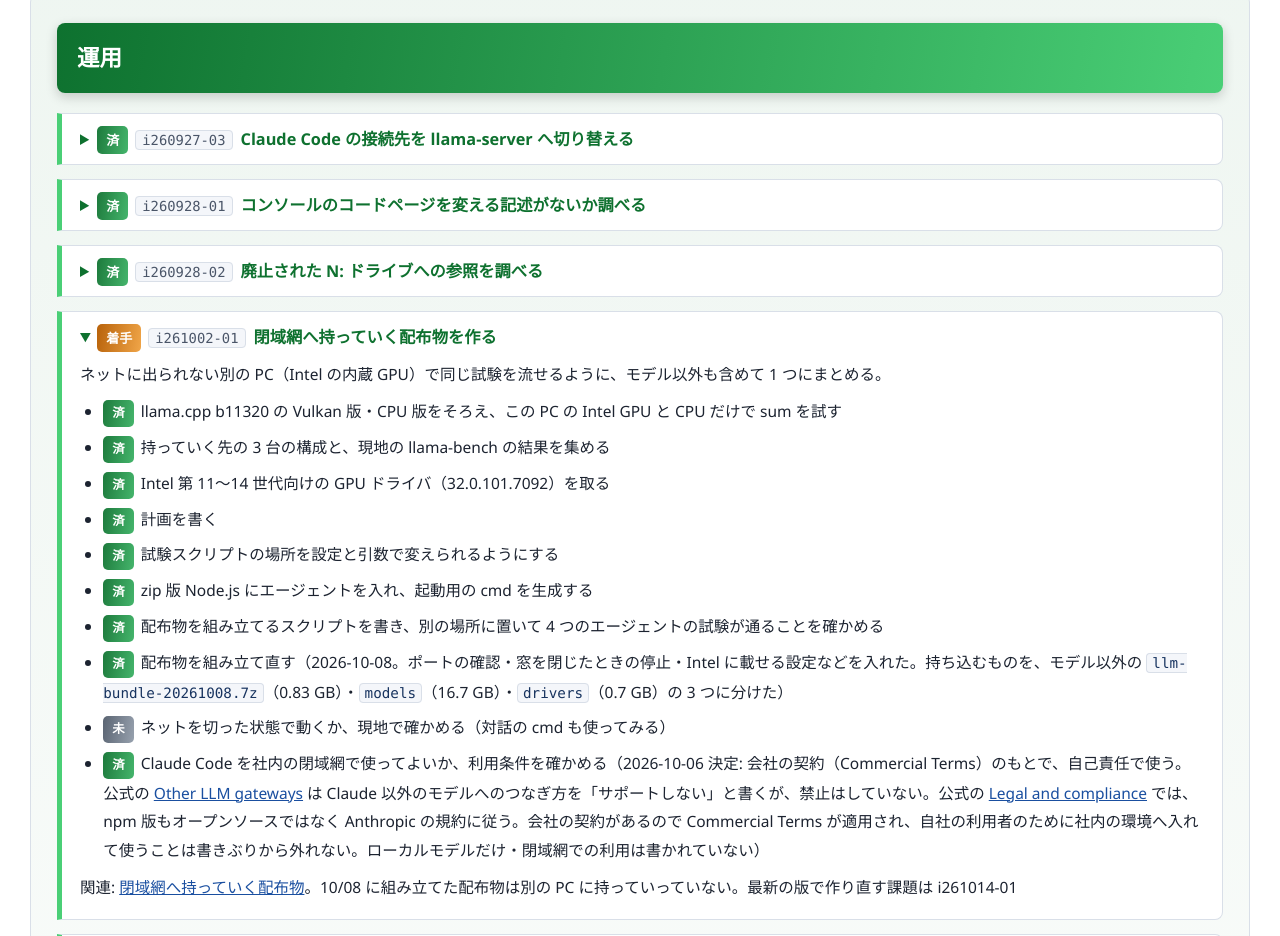
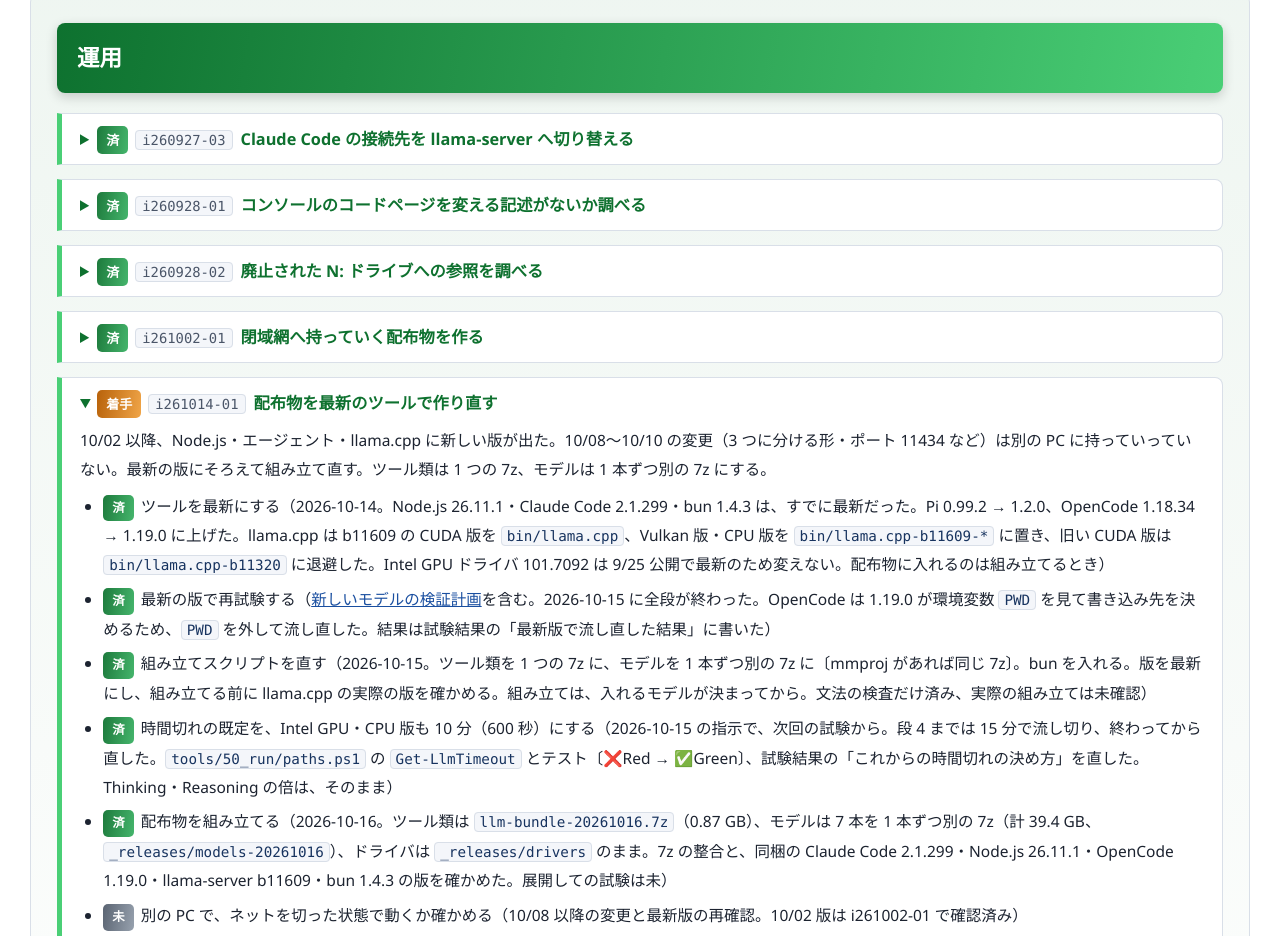
Before and after one commit to LightSpeedC/20260824-local-llm-llama-cp, a plain HTML site: page notes/40_issues/issues.html in a window 1280 px wide. Shown: the part 1308-2244 px from the top of the page. Drawn offline with Linux system fonts and the light colour scheme.

Commit message:
再試験と配布物の組み立ての結果、ドライバ更新後の動作を記録に反映する
Co-Authored-By: Claude Opus 5.5 <noreply@anthropic.com>

```diff
--- a/notes/40_issues/issues.html
+++ b/notes/40_issues/issues.html
@@ -188,7 +188,7 @@ footer{
 	<div class="inner">
 		<h1>課題一覧 — ローカルLLM 実行環境</h1>
 		<div class="lead">これから解決すること。状態は 未 / 着手 / 済 の3段階</div>
-		<div class="date">📅 作成: 2026-09-27 / 更新: 2026-10-15</div>
+		<div class="date">📅 作成: 2026-09-27 / 更新: 2026-10-16</div>
 	</div>
 </div>
 
@@ -405,8 +405,8 @@ N: ドライブが廃止され、プロジェクトは W:、共有ツールは T
 </ul>
 </details>
 
-<details class="md-flat" open>
-<summary><span class="badge b-warn">着手</span><span class="no">i261002-01</span>閉域網へ持っていく配布物を作る</summary>
+<details class="md-flat">
+<summary><span class="badge b-ok">済</span><span class="no">i261002-01</span>閉域網へ持っていく配布物を作る</summary>
 <p>ネットに出られない別の PC（Intel の内蔵 GPU）で同じ試験を流せるように、モデル以外も含めて 1 つにまとめる。</p>
 <ul>
 	<li><span class="badge b-ok">済</span>llama.cpp b11320 の Vulkan 版・CPU 版をそろえ、この PC の Intel GPU と CPU だけで sum を試す</li>
@@ -417,7 +417,7 @@ N: ドライブが廃止され、プロジェクトは W:、共有ツールは T
 	<li><span class="badge b-ok">済</span>zip 版 Node.js にエージェントを入れ、起動用の cmd を生成する</li>
 	<li><span class="badge b-ok">済</span>配布物を組み立てるスクリプトを書き、別の場所に置いて 4 つのエージェントの試験が通ることを確かめる</li>
 	<li><span class="badge b-ok">済</span>配布物を組み立て直す（2026-10-08。ポートの確認・窓を閉じたときの停止・Intel に載せる設定などを入れた。持ち込むものを、モデル以外の <code>llm-bundle-20261008.7z</code>（0.83 GB）・<code>models</code>（16.7 GB）・<code>drivers</code>（0.7 GB）の 3 つに分けた）</li>
-	<li><span class="badge b-none">未</span>ネットを切った状態で動くか、現地で確かめる（対話の cmd も使ってみる）</li>
+	<li><span class="badge b-ok">済</span>ネットを切った状態で動くか、現地で確かめる（10/02 版を持っていき、オフラインの環境で検証した。10/08 以降の変更と最新版の再確認は i261014-01）</li>
 	<li><span class="badge b-ok">済</span>Claude Code を社内の閉域網で使ってよいか、利用条件を確かめる（2026-10-06 決定: 会社の契約（Commercial Terms）のもとで、自己責任で使う。公式の <a href="https://code.claude.com/docs/en/llm-gateway">Other LLM gateways</a> は Claude 以外のモデルへのつなぎ方を「サポートしない」と書くが、禁止はしていない。公式の <a href="https://code.claude.com/docs/en/legal-and-compliance">Legal and compliance</a> では、npm 版もオープンソースではなく Anthropic の規約に従う。会社の契約があるので Commercial Terms が適用され、自社の利用者のために社内の環境へ入れて使うことは書きぶりから外れない。ローカルモデルだけ・閉域網での利用は書かれていない）</li>
 </ul>
 <p>関連: <a href="../10_plan/p261002-01-閉域網へ持っていく配布物.html">閉域網へ持っていく配布物</a>。10/08 に組み立てた配布物は別の PC に持っていっていない。最新の版で作り直す課題は i261014-01</p>
@@ -431,8 +431,8 @@ N: ドライブが廃止され、プロジェクトは W:、共有ツールは T
 	<li><span class="badge b-ok">済</span>最新の版で再試験する（<a href="../10_plan/p261010-03-新しいモデルの検証計画.html">新しいモデルの検証計画</a>を含む。2026-10-15 に全段が終わった。OpenCode は 1.19.0 が環境変数 <code>PWD</code> を見て書き込み先を決めるため、<code>PWD</code> を外して流し直した。結果は試験結果の「最新版で流し直した結果」に書いた）</li>
 	<li><span class="badge b-ok">済</span>組み立てスクリプトを直す（2026-10-15。ツール類を 1 つの 7z に、モデルを 1 本ずつ別の 7z に〔mmproj があれば同じ 7z〕。bun を入れる。版を最新にし、組み立てる前に llama.cpp の実際の版を確かめる。組み立ては、入れるモデルが決まってから。文法の検査だけ済み、実際の組み立ては未確認）</li>
 	<li><span class="badge b-ok">済</span>時間切れの既定を、Intel GPU・CPU 版も 10 分（600 秒）にする（2026-10-15 の指示で、次回の試験から。段 4 までは 15 分で流し切り、終わってから直した。<code>tools/50_run/paths.ps1</code> の <code>Get-LlmTimeout</code> とテスト〔❌Red → ✅Green〕、試験結果の「これからの時間切れの決め方」を直した。Thinking・Reasoning の倍は、そのまま）</li>
-	<li><span class="badge b-none">未</span>配布物を組み立てる（ツール類の 7z・モデルごとの 7z・ドライバ）</li>
-	<li><span class="badge b-none">未</span>別の PC で、ネットを切った状態で動くか確かめる（i261002-01 の現地確認と合わせる）</li>
+	<li><span class="badge b-ok">済</span>配布物を組み立てる（2026-10-16。ツール類は <code>llm-bundle-20261016.7z</code>（0.87 GB）、モデルは 7 本を 1 本ずつ別の 7z（計 39.4 GB、<code>_releases/models-20261016</code>）、ドライバは <code>_releases/drivers</code> のまま。7z の整合と、同梱の Claude Code 2.1.299・Node.js 26.11.1・OpenCode 1.19.0・llama-server b11609・bun 1.4.3 の版を確かめた。展開しての試験は未）</li>
+	<li><span class="badge b-none">未</span>別の PC で、ネットを切った状態で動くか確かめる（10/08 以降の変更と最新版の再確認。10/02 版は i261002-01 で確認済み）</li>
 </ul>
 <p>入れるモデルの決めごと（2026-10-14）: 10 GB 以下のものだけ。試験で通ったものだけ。Ministral-3-14B-Reasoning は入れない（プログラムを実行せずに答えた）。</p>
 <p>入れるモデル（2026-10-15 に決めた。再試験の結果から）: gemma-4-E4B-it・gemma-4-E4B-it-qat・gemma-4-12B-it・gemma-4-12B-it-QAT・Qwen3.5-9B・gemma-4-E2B-it・Ornith-1.0-9B の 7 本。LFM2.5-8B-A1B・granite-4.1-8b・Ministral-3-3B・Qwen3-4B 2 本・Bonsai-27B は入れない。<code>make-offline-bundle.ps1</code> の <code>$Models</code> に反映した。</p>
```
Also changed, not shown: notes/01_research/i261014-01-AIエージェントの特徴.html (+2 -1 lines), notes/01_research/r260929-01-AIエージェントの試験結果.html (+3 -0 lines), notes/10_plan/p261010-03-新しいモデルの検証計画.html (+3 -2 lines), 4 other files.
